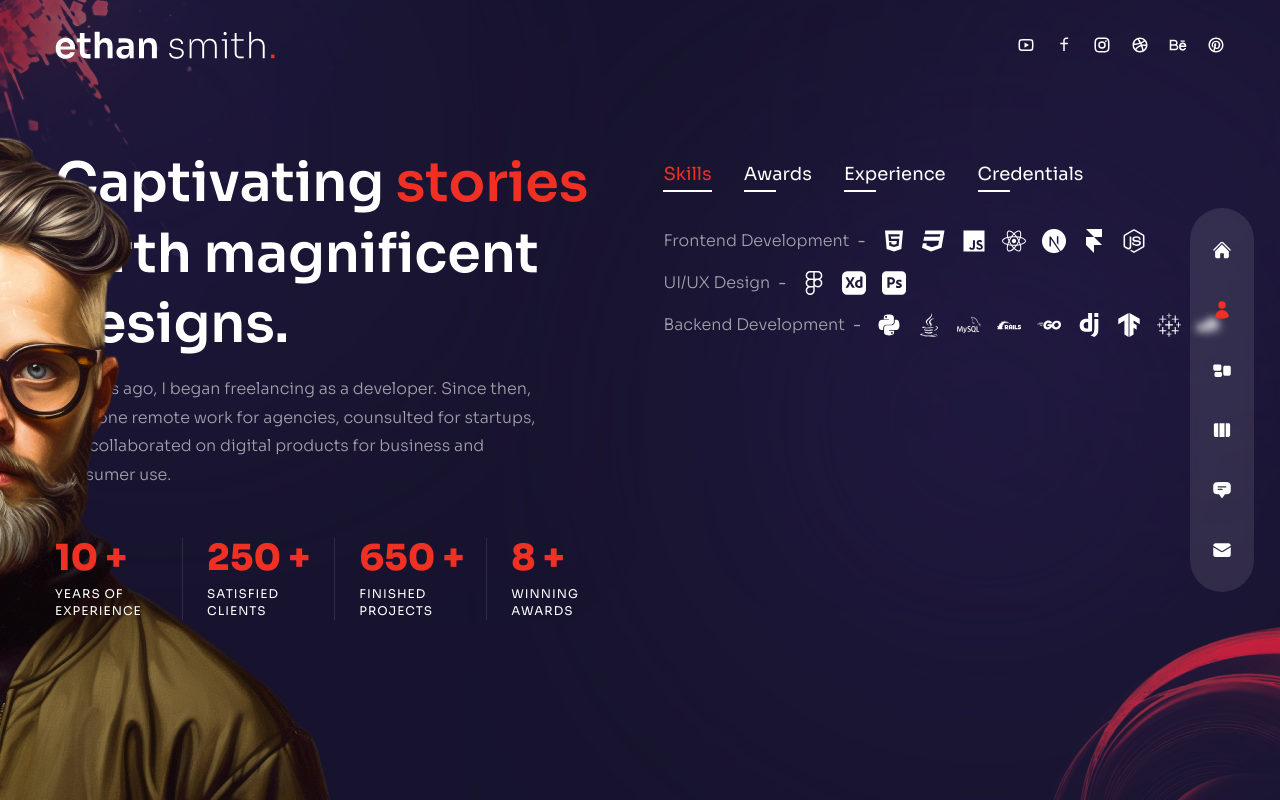
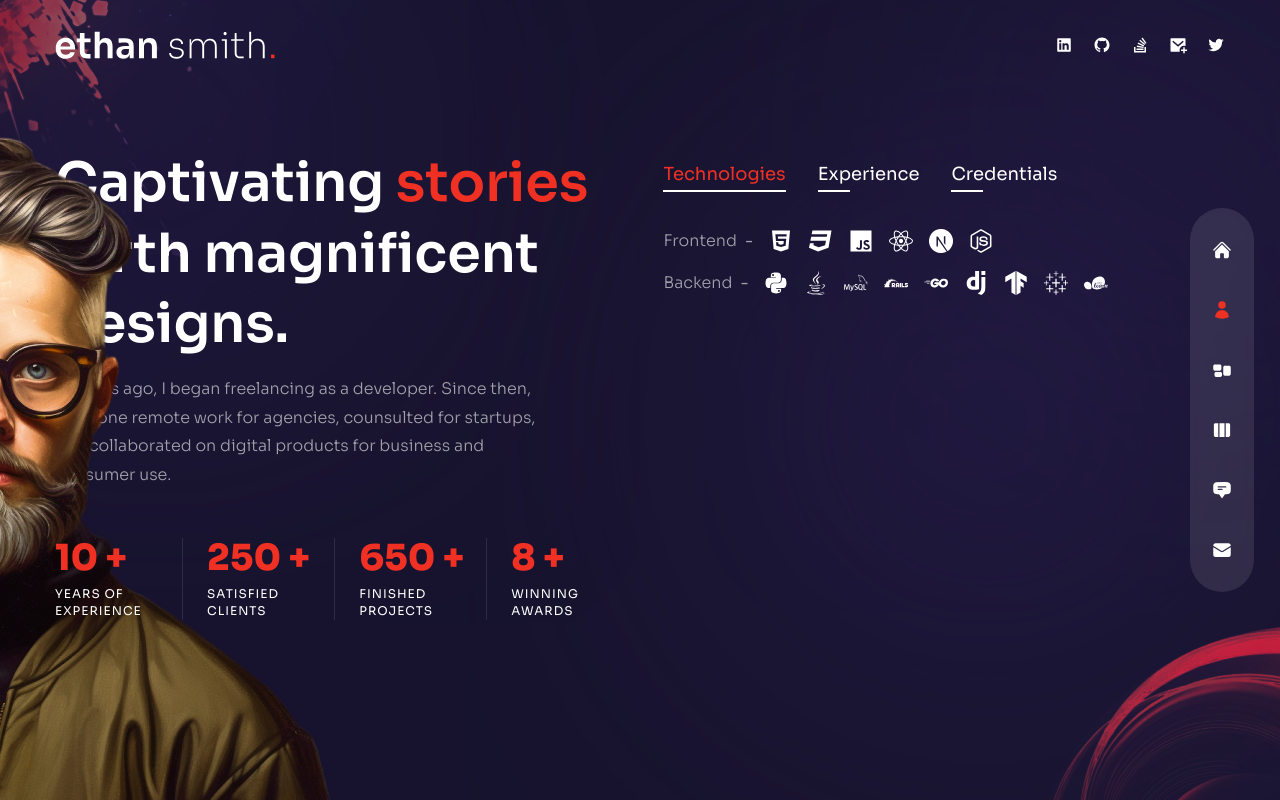
Before and after one commit to kodaneflash/james-portfolio, a Next.js app: page /about in a window 1280 px wide. Built offline with nearby package versions, Linux system fonts and the light colour scheme.

Commit message:
modified socials.js

```diff
--- a/components/Socials.js
+++ b/components/Socials.js
@@ -3,35 +3,31 @@ import Link from 'next/link';
 
 // icons
 import {
-  RiYoutubeLine,
-  RiInstagramLine,
-  RiFacebookLine,
-  RiDribbbleLine,
-  RiBehanceLine,
-  RiPinterestLine,
+  RiLinkedinBoxFill,
+  RiGithubFill,
+  RiStackOverflowFill,
+  RiMailAddFill,
+  RiTwitterFill,
 } from 'react-icons/ri';
 
 const Socials = () => {
   return (
     <div className='flex items-center gap-x-5 text-lg'>
       <Link href={''} className='hover:text-accent transition-all duration-300'>
-        <RiYoutubeLine />
+        <RiLinkedinBoxFill />
       </Link>
       <Link href={''} className='hover:text-accent transition-all duration-300'>
-        <RiFacebookLine />
+        <RiGithubFill />
       </Link>
       <Link href={''} className='hover:text-accent transition-all duration-300'>
-        <RiInstagramLine />
+        <RiStackOverflowFill />
       </Link>
       <Link href={''} className='hover:text-accent transition-all duration-300'>
-        <RiDribbbleLine />
+        <RiMailAddFill />
       </Link>
       <Link href={''} className='hover:text-accent transition-all duration-300'>
-        <RiBehanceLine />
-      </Link>
-      <Link href={''} className='hover:text-accent transition-all duration-300'>
-        <RiPinterestLine />
-      </Link>
+        <RiTwitterFill />
+        </Link>
     </div>
   );
 };
--- a/pages/about/index.js
+++ b/pages/about/index.js
@@ -30,26 +30,21 @@ import {
 //  about data
 export const aboutData = [
   {
-    title: 'skills',
+    title: 'technologies',
     info: [
       {
-        title: 'Frontend Development',
+        title: 'Frontend',
         icons: [
           <FaHtml5 />,
           <FaCss3 />,
           <FaJs />,
           <FaReact />,
           <SiNextdotjs />,
-          <SiFramer />,
           <FaNodeJs />,
         ],
       },
       {
-        title: 'UI/UX Design',
-        icons: [<FaFigma />, <SiAdobexd />, <SiAdobephotoshop />],
-      },
-      {
-        title: 'Backend Development',
+        title: 'Backend',
         icons: [
           <FaPython />,
           <FaJava />,
@@ -61,15 +56,6 @@ export const aboutData = [
           <SiTableau />,
           <SiScikitlearn />,
         ],
-      },
-    ],
-  },
-  {
-    title: 'awards',
-    info: [
-      {
-        title: 'WIP',
-        stage: 'WIP',
       },
     ],
   },
```
